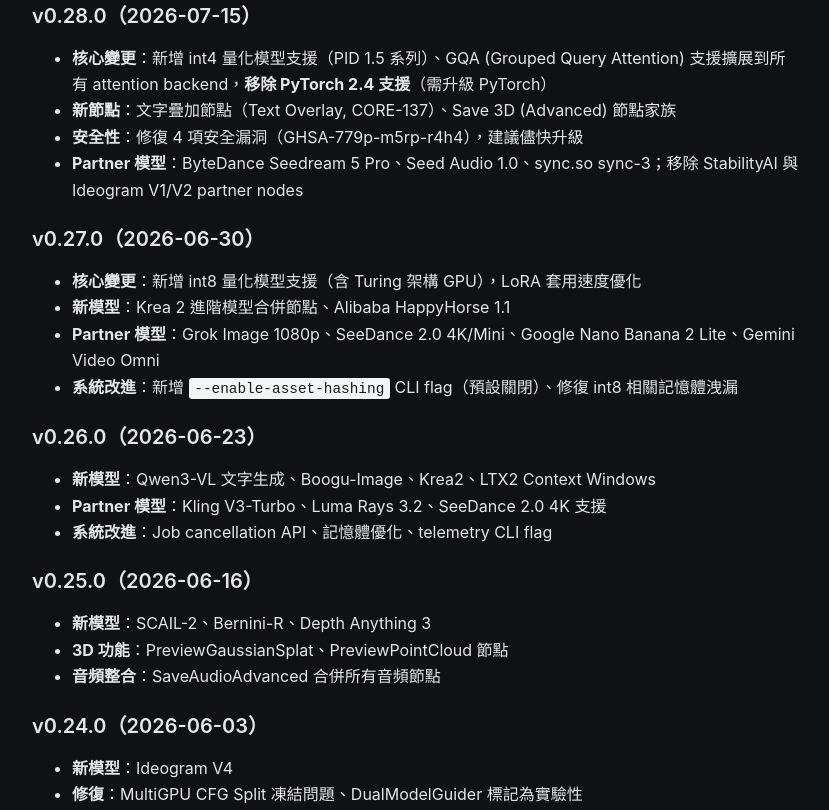
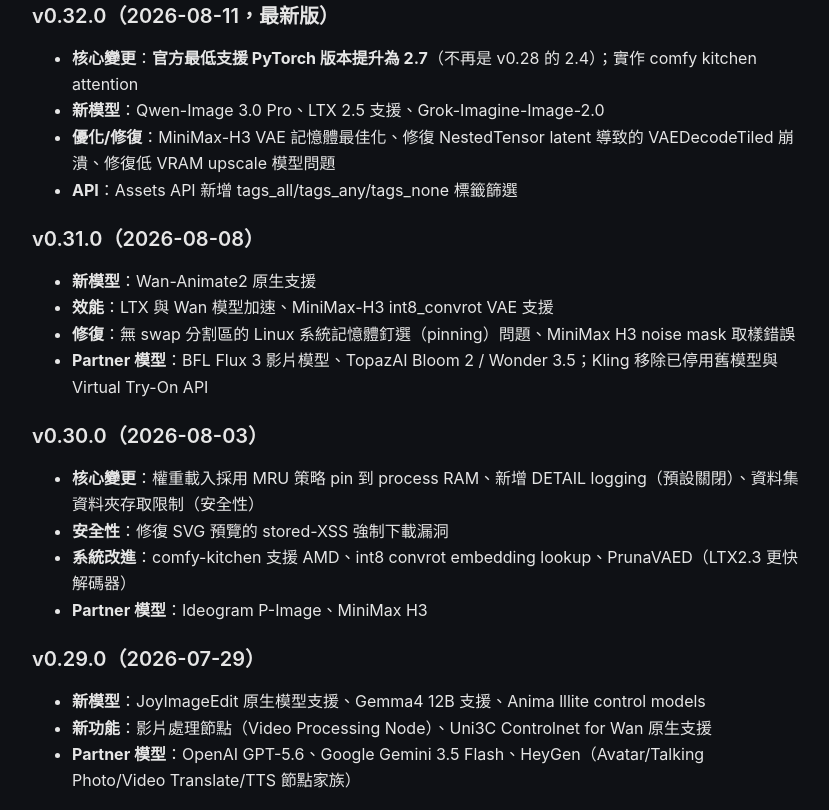
Before and after one commit to justin-cyhuang/justin-cyhuang.github.io, an Astro site: page /comfyui-sd-guide/upgrading in a window 1280 px wide. Shown: the part 1596-2406 px from the top of the page, without its empty margins (224-1053 px from the left). Built offline with nearby package versions, Linux system fonts and the light colour scheme; Astro itself is replaced by a stand-in of ours.

Commit message:
更新 ComfyUI 版本資訊至 v0.32.0（2026-08-11，含 v0.29-v0.32 版本歷史與 PyTorch 2.7 需求）

```diff
--- a/src/pages/comfyui-sd-guide/index.astro
+++ b/src/pages/comfyui-sd-guide/index.astro
@@ -11,8 +11,8 @@ import BaseLayout from '../../layouts/BaseLayout.astro';
       </p>
       <p class="meta">
         <span class="version">當前版本：Stable Diffusion 3.5</span> ·
-        <span class="updated">最後更新：2026-07-25</span> ·
-        <span class="comfyui-version">ComfyUI v0.28.0</span>
+        <span class="updated">最後更新：2026-08-13</span> ·
+        <span class="comfyui-version">ComfyUI v0.32.0</span>
       </p>
     </header>
 
--- a/src/pages/comfyui-sd-guide/upgrading/index.astro
+++ b/src/pages/comfyui-sd-guide/upgrading/index.astro
@@ -10,8 +10,8 @@ import BaseLayout from '../../../layouts/BaseLayout.astro';
         Portable 版本更新流程、版本選擇與配置遷移
       </p>
       <p class="meta">
-        <span class="version">當前穩定版：v0.28.0</span> ·
-        <span class="updated">最後更新：2026-07-25</span>
+        <span class="version">當前穩定版：v0.32.0</span> ·
+        <span class="updated">最後更新：2026-08-13</span>
       </p>
     </header>
 
@@ -92,6 +92,37 @@ Using pytorch cross attention
 
     <section id="version-history">
       <h2>📜 近期版本更新摘要</h2>
+
+      <h3>v0.32.0（2026-08-11，最新版）</h3>
+      <ul>
+        <li><strong>核心變更</strong>：<strong>官方最低支援 PyTorch 版本提升為 2.7</strong>（不再是 v0.28 的 2.4）；實作 comfy kitchen attention</li>
+        <li><strong>新模型</strong>：Qwen-Image 3.0 Pro、LTX 2.5 支援、Grok-Imagine-Image-2.0</li>
+        <li><strong>優化/修復</strong>：MiniMax-H3 VAE 記憶體最佳化、修復 NestedTensor latent 導致的 VAEDecodeTiled 崩潰、修復低 VRAM upscale 模型問題</li>
+        <li><strong>API</strong>：Assets API 新增 tags_all/tags_any/tags_none 標籤篩選</li>
+      </ul>
+
+      <h3>v0.31.0（2026-08-08）</h3>
+      <ul>
+        <li><strong>新模型</strong>：Wan-Animate2 原生支援</li>
+        <li><strong>效能</strong>：LTX 與 Wan 模型加速、MiniMax-H3 int8_convrot VAE 支援</li>
+        <li><strong>修復</strong>：無 swap 分割區的 Linux 系統記憶體釘選（pinning）問題、MiniMax H3 noise mask 取樣錯誤</li>
+        <li><strong>Partner 模型</strong>：BFL Flux 3 影片模型、TopazAI Bloom 2 / Wonder 3.5；Kling 移除已停用舊模型與 Virtual Try-On API</li>
+      </ul>
+
+      <h3>v0.30.0（2026-08-03）</h3>
+      <ul>
+        <li><strong>核心變更</strong>：權重載入採用 MRU 策略 pin 到 process RAM、新增 DETAIL logging（預設關閉）、資料集資料夾存取限制（安全性）</li>
+        <li><strong>安全性</strong>：修復 SVG 預覽的 stored-XSS 強制下載漏洞</li>
+        <li><strong>系統改進</strong>：comfy-kitchen 支援 AMD、int8 convrot embedding lookup、PrunaVAED（LTX2.3 更快解碼器）</li>
+        <li><strong>Partner 模型</strong>：Ideogram P-Image、MiniMax H3</li>
+      </ul>
+
+      <h3>v0.29.0（2026-07-29）</h3>
+      <ul>
+        <li><strong>新模型</strong>：JoyImageEdit 原生模型支援、Gemma4 12B 支援、Anima lllite control models</li>
+        <li><strong>新功能</strong>：影片處理節點（Video Processing Node）、Uni3C Controlnet for Wan 原生支援</li>
+        <li><strong>Partner 模型</strong>：OpenAI GPT-5.6、Google Gemini 3.5 Flash、HeyGen（Avatar/Talking Photo/Video Translate/TTS 節點家族）</li>
+      </ul>
 
       <h3>v0.28.0（2026-07-15）</h3>
       <ul>
@@ -400,9 +431,9 @@ python_embeded\python.exe -s ComfyUI\main.py --windows-standalone-build --disabl
       </p>
 
       <div class="callout warning">
-        <strong>⚠️ v0.28 需注意：PyTorch 版本要求提高</strong><br>
-        v0.28.0 移除了 PyTorch 2.4 支援（<code>Support gqa on all attention backends, drop support for pytorch 2.4</code>）。
-        若你的 Portable 版內嵌 PyTorch 2.4，需先確認新版 Portable zip 是否已內含更新後的 PyTorch，
+        <strong>⚠️ v0.28→v0.32 需注意：PyTorch 版本要求持續提高</strong><br>
+        v0.28.0 移除了 PyTorch 2.4 支援，v0.32.0 進一步將官方最低支援版本提升到 <strong>PyTorch 2.7</strong>。
+        若你的 Portable 版內嵌舊版 PyTorch，需先確認新版 Portable zip 是否已內含 2.7+，
         否則升級後啟動可能報錯。建議升級前先看 Release Notes 確認相依版本。
       </div>
 
```
